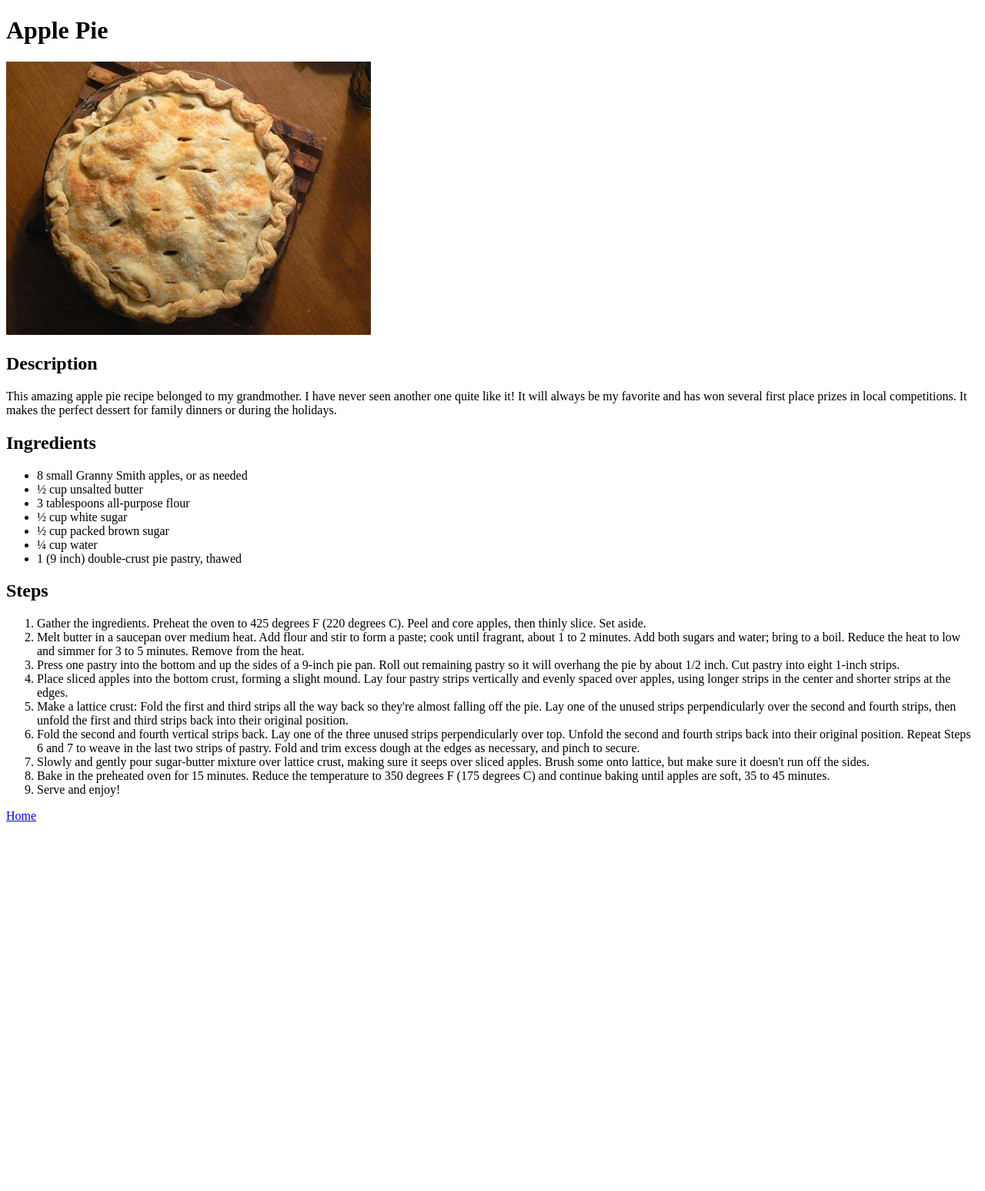
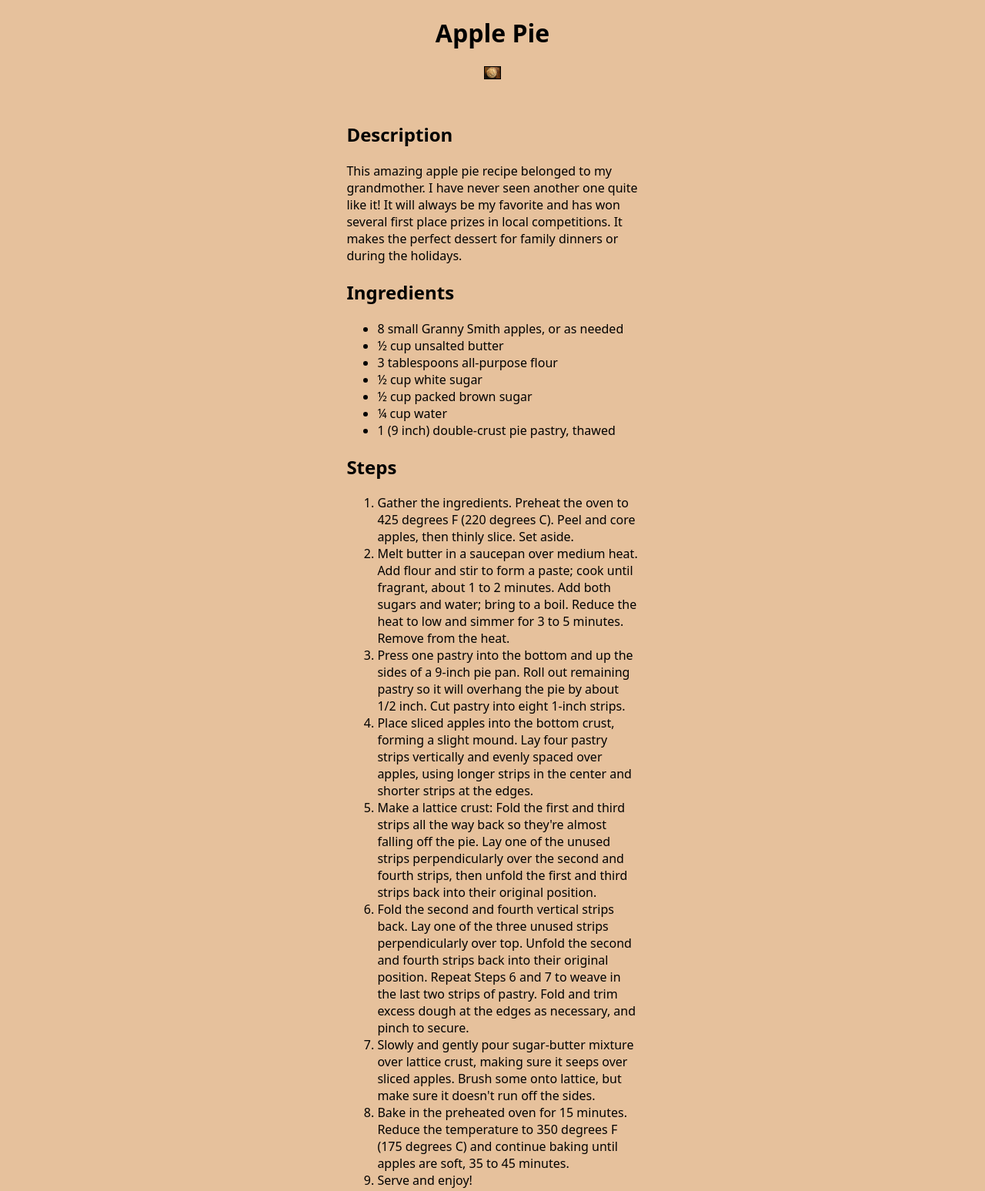
Before and after one commit to Mr-porosushka/odin-recipes, a plain HTML site: page recipes/apple-pie.html in a window 1280 px wide. Shown: the top 1547 px of the page at 77% size. Before the commit the page ends 1077 px from the top, so only its background shows below. Drawn offline with Linux system fonts and the light colour scheme.

Commit message:
Add basic CSS

```diff
--- a/recipes/apple-pie.html
+++ b/recipes/apple-pie.html
@@ -1,18 +1,22 @@
-<!doctype html>
+<!DOCTYPE html>
 <html lang="en">
   <head>
-    <meta charset="UTF-8" />
-    <meta name="viewport" content="width=device-width, initial-scale=1.0" />
+    <meta charset="UTF-8">
+    <meta name="viewport" content="width=device-width, initial-scale=1.0">
+    <link rel="stylesheet" href="../styles.css">
     <title>Apple Pie Recipe</title>
   </head>
   <body>
+    <div class="heading">
       <h1>Apple Pie</h1>
       <img
         src="../images/apple-pie.jpg"
         alt="An apple pie on a plate"
-      width="474"
-      height="355"
+        width="20g%"
+        height="auto"
       />
+    </div>
+    <div class="content">
       <h2>Description</h2>
       <p>
         This amazing apple pie recipe belonged to my grandmother. I have never
@@ -77,6 +81,7 @@
         </li>
         <li>Serve and enjoy!</li>
       </ol>
-    <a href="../index.html">Home</a>
+      <a class="home" href="../index.html">Home</a>
+    </div>
   </body>
 </html>
--- /dev/null
+++ b/styles.css
@@ -0,0 +1,31 @@
+body {
+    background: #e6c19c;
+    font-family: system-ui, -apple-system, BlinkMacSystemFont, 'Segoe UI', Roboto, Oxygen, Ubuntu, Cantarell, 'Open Sans', 'Helvetica Neue', sans-serif;
+    font-size: 16px;
+}
+
+a {
+    text-decoration: none;
+}
+
+a:focus-visible,
+a:hover {
+    color: #7b00ff;
+    text-decoration: underline;
+}
+
+.heading {
+    text-align: center;
+}
+
+.heading img {
+    border: 1px solid black;
+}
+
+.home {
+    font-size: 22px;
+}
+
+.content {
+    margin: 50px 35%;
+}
```
Also changed, not shown: index.html (+8 -3 lines), recipes/spaghetti-carbonara.html (+11 -5 lines), recipes/whole-wheat-bread.html (+11 -5 lines). Lines whose indentation alone changed are shown as unchanged.
